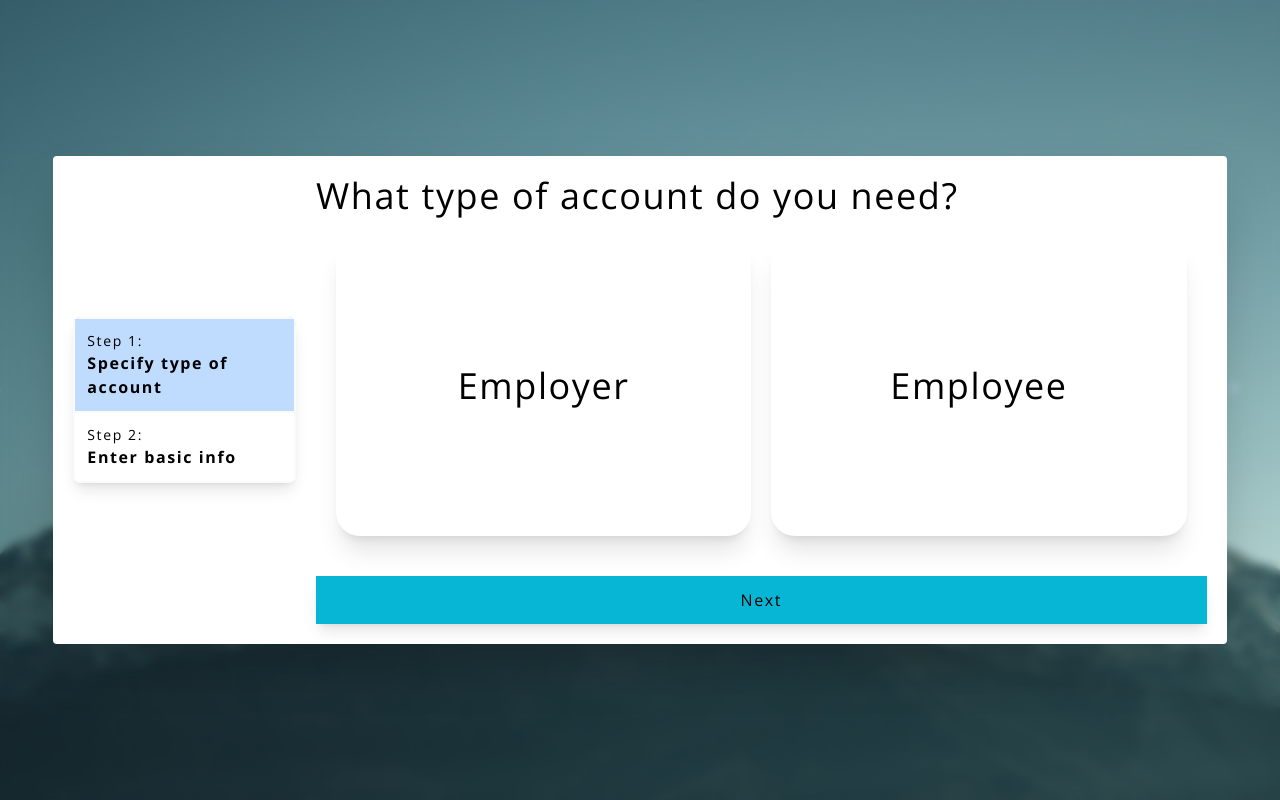
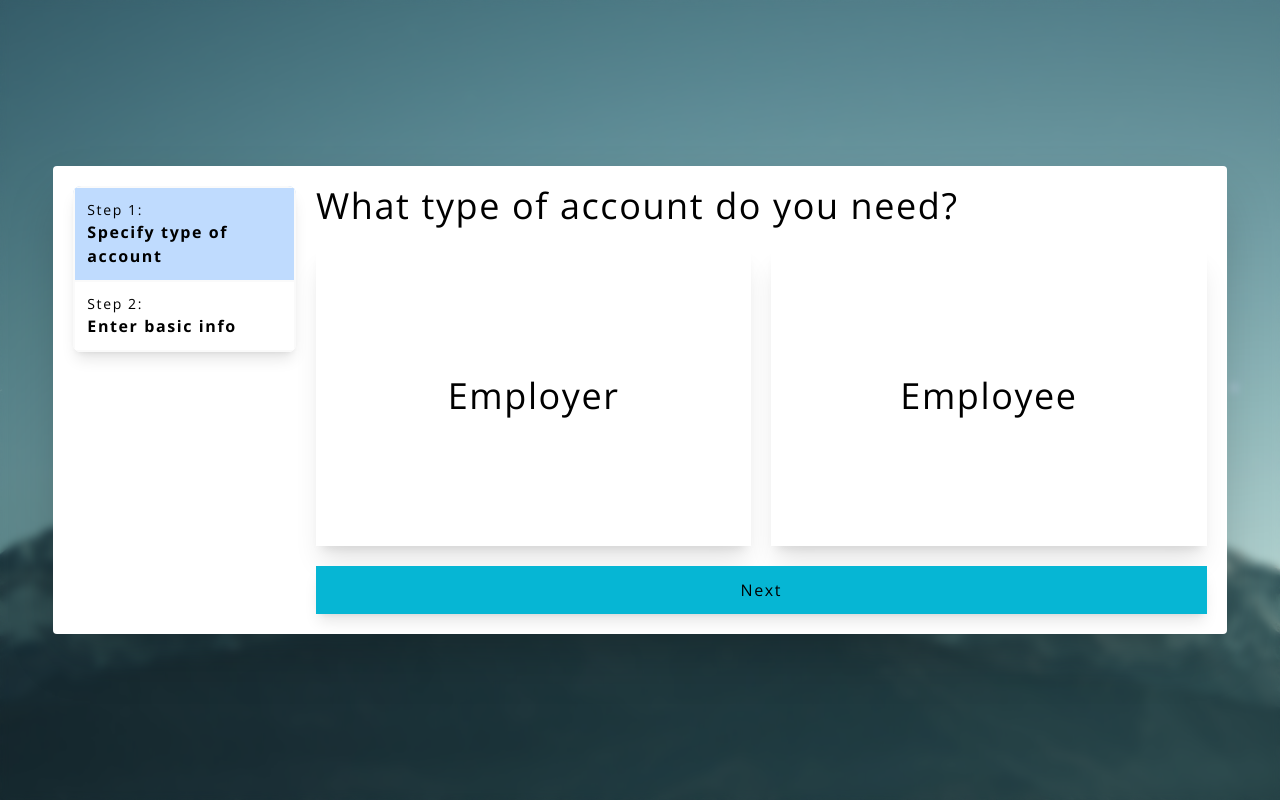
Before and after one commit to rteet702/trax-timeclock-management, a Next.js app: page /register in a window 1280 px wide. Built offline with nearby package versions, Linux system fonts and the light colour scheme.

Commit message:
chore: style fixes.

```diff
--- a/src/app/register/page.tsx
+++ b/src/app/register/page.tsx
@@ -22,7 +22,7 @@ const RegisterPage: NextPage = () => {
         <main
             className={`h-screen backdrop-blur-sm flex items-center justify-center tracking-widest ${oSans.className}`}
         >
-            <div className="bg-white rounded shadow-2xl p-5 flex gap-5 items-center w-11/12">
+            <div className="bg-white rounded shadow-2xl p-5 flex gap-5 items-start w-11/12 ">
                 <div className="flex-1 hidden lg:flex flex-col shadow-lg rounded-lg overflow-hidden">
                     {steps.map((step, index) => {
                         return (
--- a/src/components/RegisterForm/PageOne.tsx
+++ b/src/components/RegisterForm/PageOne.tsx
@@ -16,22 +16,22 @@ const PageOne: FunctionComponent<IProps> = ({
     };
 
     return (
-        <div>
+        <div className="flex flex-col gap-5">
             <h2 className="text-4xl">What type of account do you need?</h2>
-            <div className="flex p-5 gap-5">
+            <div className="flex gap-5">
                 <button
                     onClick={(e) => handleSelect(e, "Employer")}
                     className={`flex-1 h-[300px] shadow-xl ${
-                        accountType === "Employer" ? "bg-teal-300" : "bg-white"
-                    } hover:bg-teal-200 transition-colors rounded-3xl flex items-center justify-center text-4xl`}
+                        accountType === "Employer" ? "bg-cyan-200" : "bg-white"
+                    } hover:bg-cyan-100 transition-colors flex items-center justify-center text-4xl`}
                 >
                     Employer
                 </button>
                 <button
                     onClick={(e) => handleSelect(e, "Employee")}
                     className={`flex-1 h-[300px] shadow-xl  ${
-                        accountType === "Employee" ? "bg-teal-300" : "bg-white"
-                    } hover:bg-teal-200 transition-colors rounded-3xl flex items-center justify-center text-4xl`}
+                        accountType === "Employee" ? "bg-cyan-200" : "bg-white"
+                    } hover:bg-cyan-100 transition-colors flex items-center justify-center text-4xl`}
                 >
                     Employee
                 </button>
```
